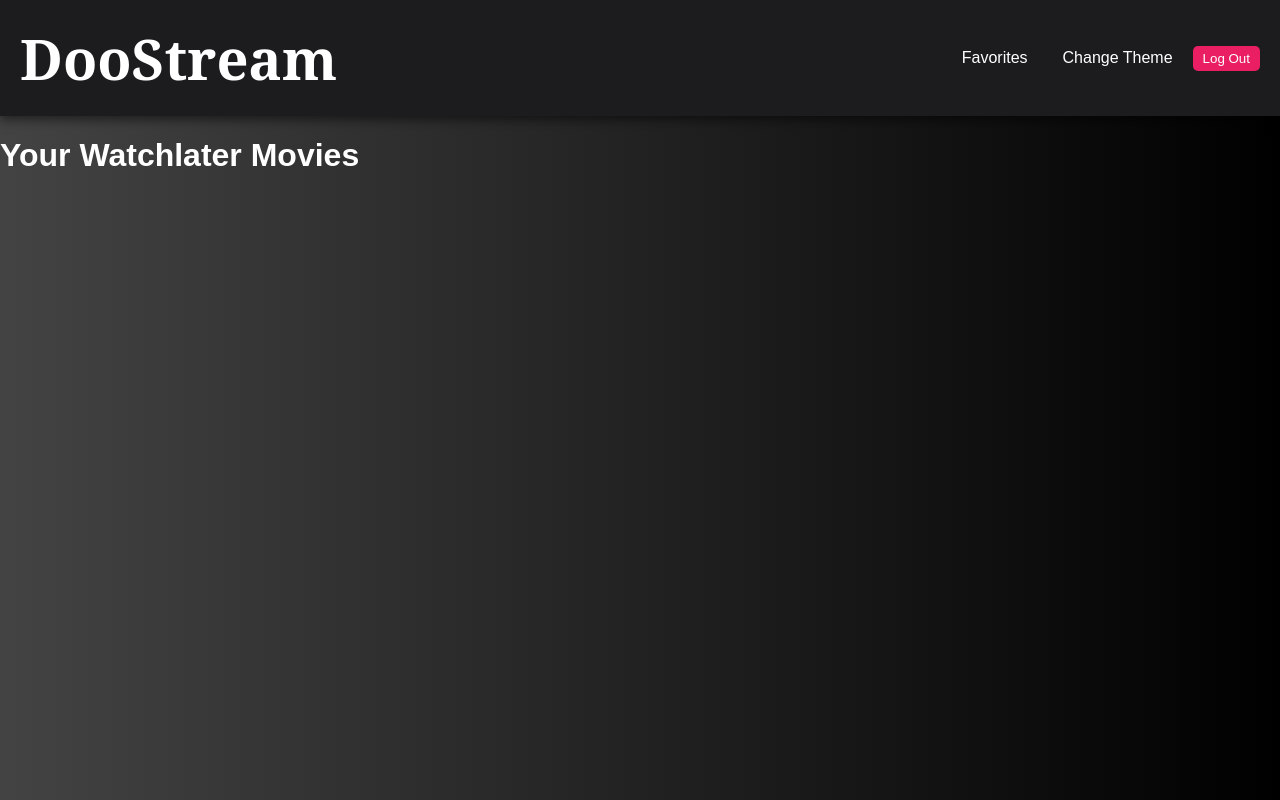
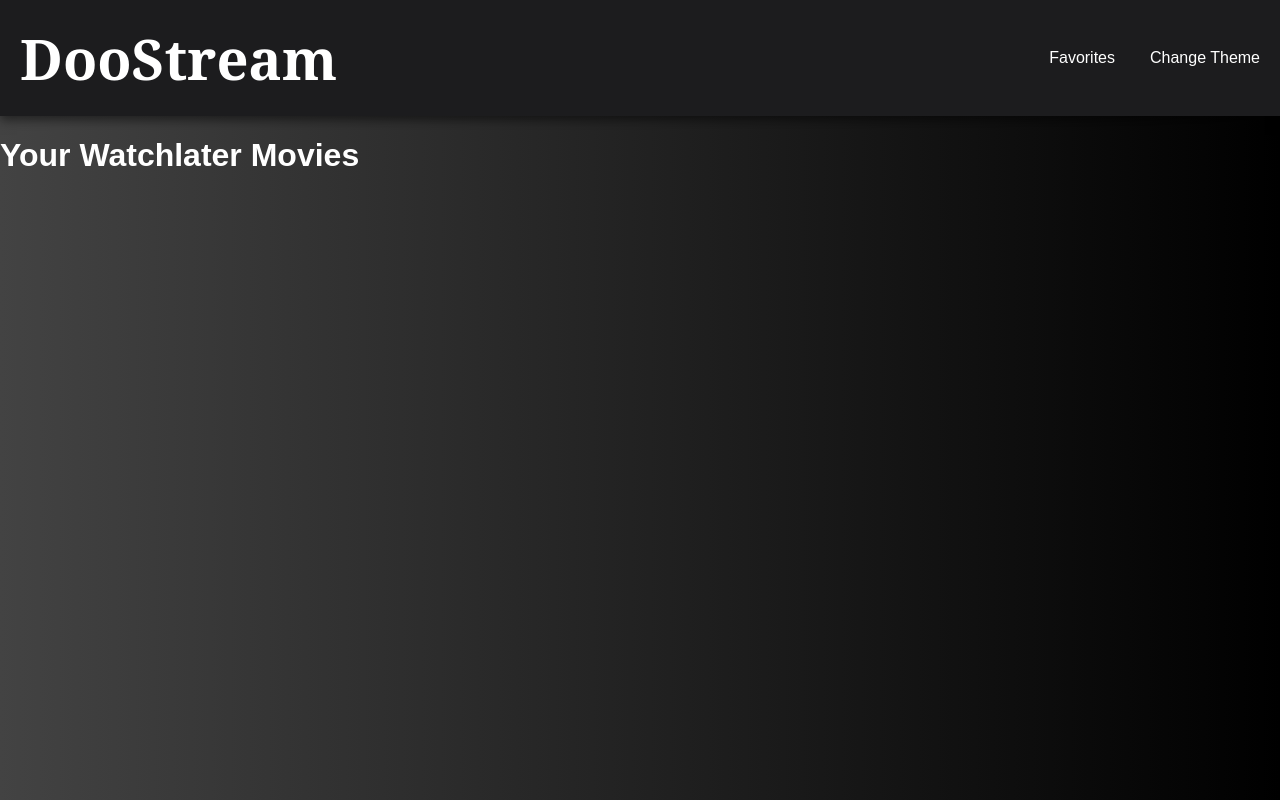
Before and after one commit to 211110222/Simple-Movie-Database-Website-Template, a website: page Aldi/watchlater.html in a window 1280 px wide. Drawn offline with Linux system fonts and the light colour scheme.

Commit message:
tes ArgoCD

```diff
--- a/Aldi/watchlater.html
+++ b/Aldi/watchlater.html
@@ -13,7 +13,7 @@
       <nav class="nav">
         <a href="/Stanly/favorite.html" class="favorites-link">Favorites</a>
         <button id="mode-toggle">Change Theme</button>
-        <button onclick="logout()" class="logout-button">Log Out</button>
+
       </nav>
     </header>
     <div class="watchlater-container">
```
